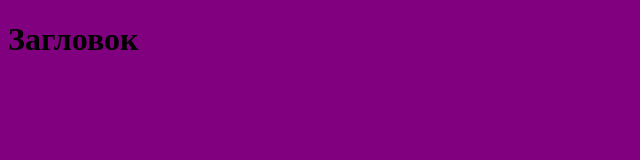
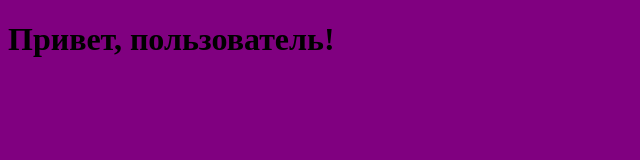
Before and after one commit to Artemoon/New-Learning, a plain HTML site: page index.html in a window 1280 px wide. Shown: the whole page, without its empty margins (0-640 px from the left). Drawn offline with Linux system fonts and the light colour scheme.

Commit message:
Изменение заголовка

```diff
--- a/index.html
+++ b/index.html
@@ -9,7 +9,7 @@
 </head>
 <body>
 
-  <h1>Загловок</h1>
+  <h1>Привет, пользователь!</h1>
 
 </body>
 </html>
```
